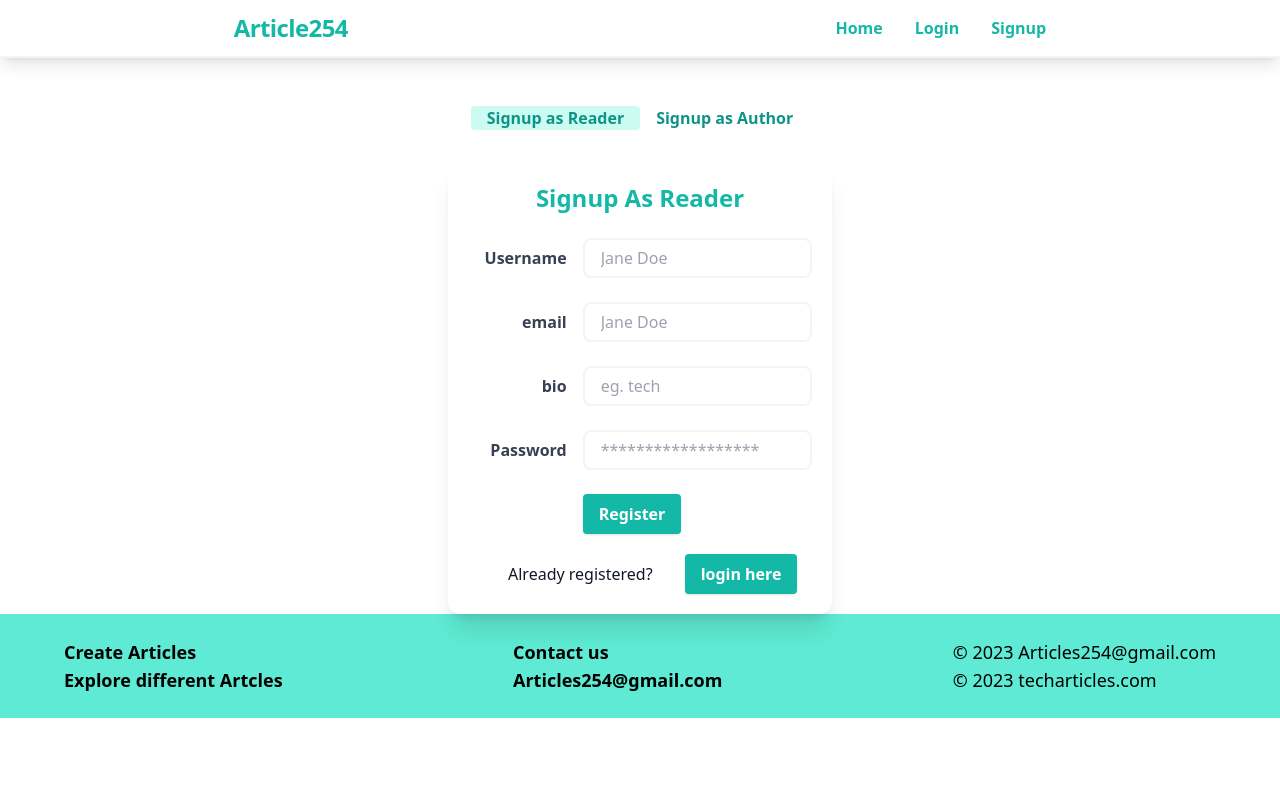
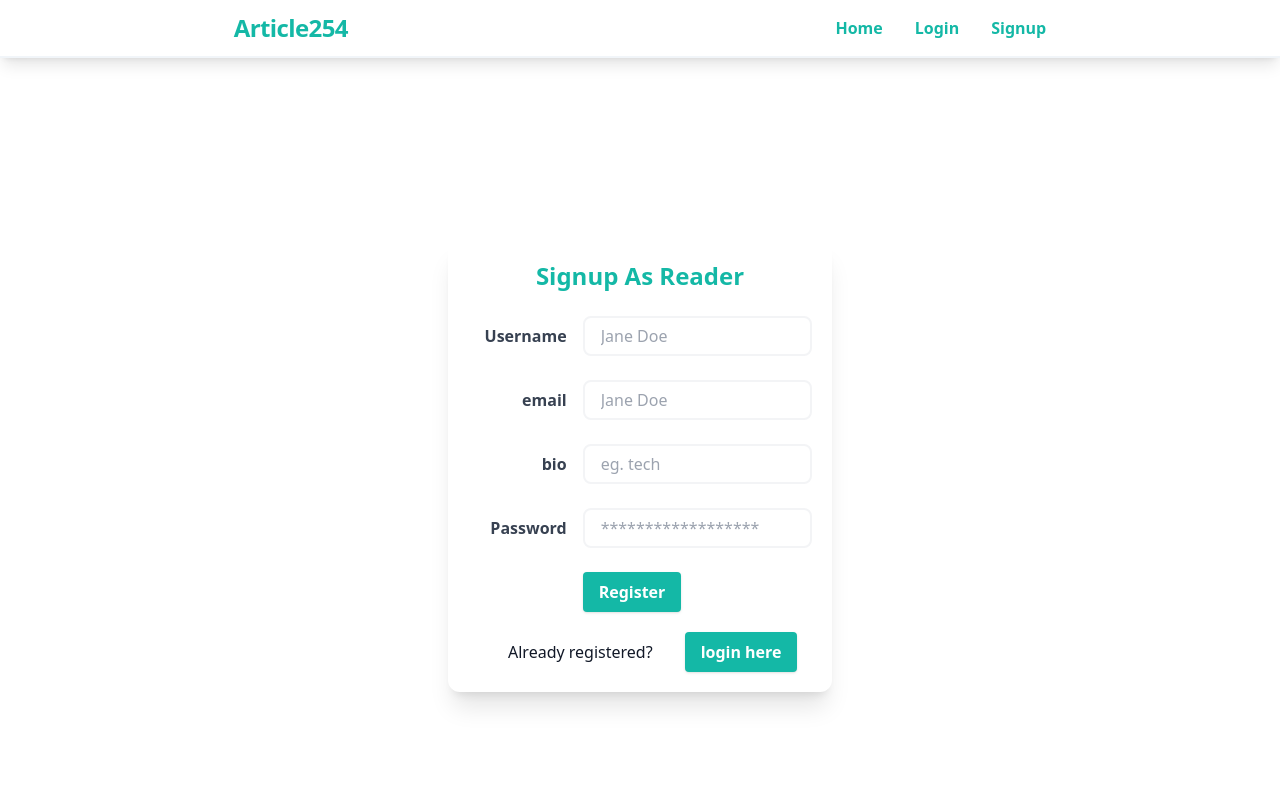
Before and after one commit to phase-4-group-15/front-end-phase-4, a React (Create React App) app: page /Signup in a window 1280 px wide. Shown: the top 800 px of the page. Built offline with nearby package versions, Linux system fonts and the light colour scheme.

Commit message:
removed redundant components

```diff
--- a/src/components/App.js
+++ b/src/components/App.js
@@ -1,6 +1,4 @@
 import LandingPage from '../pages/LandingPage';
-import LoginPage from '../pages/LoginPage';
-import SignupPage from '../pages/SignupPage';
 import Navbar from './Navbar';
 import { Routes , Route, useNavigate} from 'react-router-dom'
 import React, { useState} from 'react'
@@ -8,6 +6,8 @@ import ArticlesPage from '../pages/ArticlesPage';
 import ArticleReadPage from '../pages/ArticleReadPage';
 import CreateArticle from '../pages/CreateArticle';
 import Footer from '../pages/Footer';
+import LoginUser from './LoginUser';
+import SignUpUser from './SignUpUser';
 
 
 function App() {
@@ -54,8 +54,8 @@ console.log( username);
     <div className="">
         <Navbar setIsAuthenticated={setIsAuthenticated} isAuthenticated={isAuthenticated} />
         <Routes>
-          <Route path="/login" element={<LoginPage setIsAuthenticated={setIsAuthenticated} handleLogin={handleLogin}/>} />
-          <Route path="/Signup" element={<SignupPage setIsAuthenticated={setIsAuthenticated} />} />
+          <Route path="/login" element={<LoginUser setIsAuthenticated={setIsAuthenticated} handleLogin={handleLogin}/>} />
+          <Route path="/Signup" element={<SignUpUser setIsAuthenticated={setIsAuthenticated} />} />
           <Route path="/" element={<LandingPage setIsAuthenticated={setIsAuthenticated} />} />
           {isAuthenticated && (
             <>
--- a/src/components/ArticlesCardList.js
+++ b/src/components/ArticlesCardList.js
@@ -65,11 +65,11 @@ const ArticlesCardList = ({ category, articles, setArticles  }) => {
             <div className="flex justify-between items-center">
               <Link
                 to={`/articles/${article.id}`}
-                className="text-xl font-semibold cursor-pointer hover:text-blue-500 border-b border-teal-600"
+                className="text-xl font-semibold cursor-pointer hover:text-blue-500  border-teal-600"
               >
                 {article.title}
               </Link>
-              <div className="text-sm font-medium text-teal-600">{article.category}</div>
+              {/* <div className="text-sm font-medium text-teal-600">{article.category}</div> */}
             </div>
             <p className="text-gray-700 mt-2 mb-4">{`${article.description.slice(0, 80)}${
               article.description.length > 15 ? '...' : ''
--- a/src/components/LoginUser.js
+++ b/src/components/LoginUser.js
@@ -4,7 +4,7 @@ import {  Link } from "react-router-dom"
 const LoginUser = ({  handleLogin }) => {
 
   return (
-    <div className="flex justify-center items-center">
+    <div className="flex justify-center items-center h-screen">
         <form class="w-full max-w-sm shadow-xl rounded-xl p-5 mt-4 " noValidate no-autocomplete onSubmit={handleLogin} >
               <h1 className="text-2xl text-teal-500 text-center mb-6  font-bold"> User login</h1>
           <div class="md:flex md:items-center mb-6">
--- a/src/components/SignUpUser.js
+++ b/src/components/SignUpUser.js
@@ -28,7 +28,7 @@ const SignUpUser = ({ setIsAuthenticated }) => {
       }
 
     return (
-      <div className="flex justify-center items-center ">
+      <div className="flex justify-center items-center h-screen ">
       <form class="w-full max-w-sm shadow-xl rounded-xl p-5 mt-4  "noValidate no-autocomplete
        onSubmit={handleSubmit}
        >
--- a/src/pages/CreateArticle.js
+++ b/src/pages/CreateArticle.js
@@ -6,7 +6,7 @@ const CreateArticle = ({userId}) => {
     const navigate = useNavigate();
 
   const [title, setTitle] = useState("");
-  const [category, setCategory] = useState("Tech");
+  const [category, setCategory] = useState("Technology");
   const [description, setDescription] = useState("");
   const [imageUrl, setImageUrl] = useState("");
   const [error, setError] = useState("");
@@ -37,7 +37,7 @@ const CreateArticle = ({userId}) => {
   };
 
   return (
-    <div className="flex  mt-3 justify-center">
+    <div className="flex  mt-3 justify-center mb-10">
       <form
         onSubmit={handleSubmit}
         className="w-1/2 p-9 rounded-xl shadow-lg bg-white"
@@ -89,7 +89,7 @@ const CreateArticle = ({userId}) => {
             onChange={(event) => setCategory(event.target.value)}
             className="border border-teal-400 p-2 w-full rounded-md"
           >
-            <option value="Tech">Tech</option>
+            <option value="Technolgy">Technology</option>
             <option value="Business">Business</option>
             <option value="Politics">Politics</option>
             <option value="Fashion">Fashion</option>
--- a/src/pages/LandingPage.js
+++ b/src/pages/LandingPage.js
@@ -1,8 +1,9 @@
 // import "./LandingPage.css";
+import article from "../images/article.jpg"
 
 const LandingPage = () => {
   return (
-    <div className="mt-1">
+    <div className="h-screen">
       <div className=" flex items-center justify-around text-xl mt-0 mx-10">
         <div className="">
           <h1 className="text-teal-500  font-medium text-4xl">
@@ -24,7 +25,8 @@ const LandingPage = () => {
           </button>
         </div>
         <img
-          src="https://i.postimg.cc/rwQ1TJ9V/output-onlinegiftools-1.gif"
+          src=
+          "https://i.postimg.cc/rwQ1TJ9V/output-onlinegiftools-1.gif"
           alt=""
         />
       </div>
--- a/src/pages/LoginPage.js
+++ /dev/null
@@ -1,30 +0,0 @@
-import LoginAuthor from "../components/LoginAuthor";
-import LoginUser from "../components/LoginUser";
-import React, { useState } from 'react'
-
-const LoginPage = ({setIsAuthenticated, handleLogin}) => {
-
-  const [showLogin, setShowLogin] = useState(true);
-
-  return (
-    <div className="max-w-500 mx-auto my-0 mt-12 px-16 h-screen">
-      <div className="">
-        <div className="flex justify-center  mb-4">
-          <button className={`text-teal-600 font-bold px-4 rounded ${showLogin ? "bg-teal-100" : ""}`} onClick={() => setShowLogin(true)}>Login as User</button>
-          <button className={`text-teal-600 font-bold px-4 rounded ${!showLogin ? "bg-teal-100" : ""}`} onClick={() => setShowLogin(false)}>Login as Author</button>
-        </div>
-        {showLogin ? (
-          <div>
-            <LoginUser handleLogin={handleLogin} setIsAuthenticated={setIsAuthenticated} />
-          </div>
-        ) : (
-          <div>
-            <LoginAuthor />
-          </div>
-        )}
-      </div>
-    </div>
-  );
-}
-
-export default LoginPage;
--- a/src/pages/SignupPage.js
+++ /dev/null
@@ -1,43 +0,0 @@
-import React, { useState } from 'react';
-import SignUpAuthor from "../components/SignUpAuthor";
-import SignUpUser from "../components/SignUpUser";
-
-const SignUpPage = ({setIsAuthenticated}) => {
-  const [showLogin, setShowLogin] = useState(true);
-
-  return (
-    <div className="max-w-500 mx-auto my-0 mt-12 px-16">
-      <div className="">
-        <div className="flex justify-center mb-4">
-          <button
-            className={`text-teal-600 font-bold px-4 rounded ${
-              showLogin ? "bg-teal-100" : ""
-            }`}
-            onClick={() => setShowLogin(true)}
-          >
-            Signup as Reader
-          </button>
-          <button
-            className={`text-teal-600 font-bold px-4 rounded ${
-              !showLogin ? "bg-teal-100" : ""
-            }`}
-            onClick={() => setShowLogin(false)}
-          >
-            Signup as Author
-          </button>
-        </div>
-        {showLogin ? (
-          <div>
-            <SignUpUser setIsAuthenticated={setIsAuthenticated} />
-          </div>
-        ) : (
-          <div>
-            <SignUpAuthor />
-          </div>
-        )}
-      </div>
-    </div>
-  );
-};
-
-export default SignUpPage;
```
Also changed, not shown: src/images/article.jpg (added).
